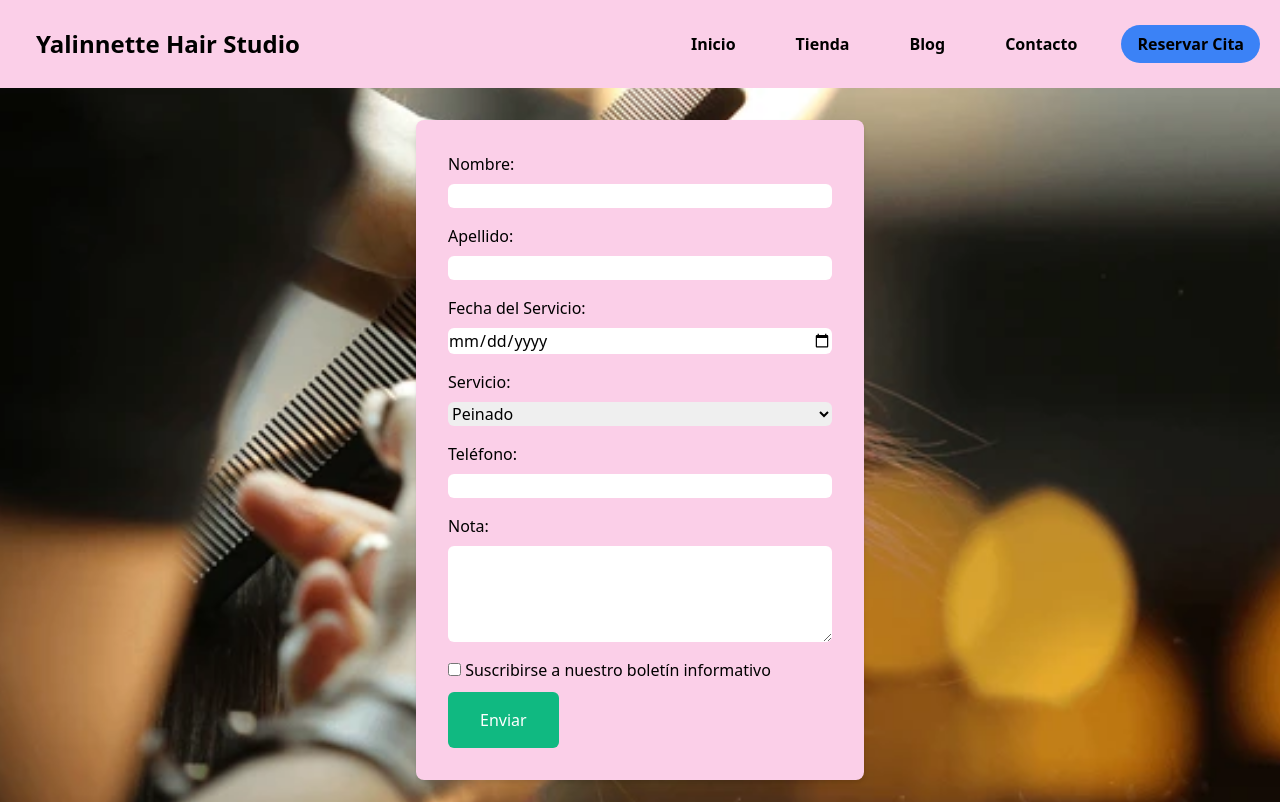
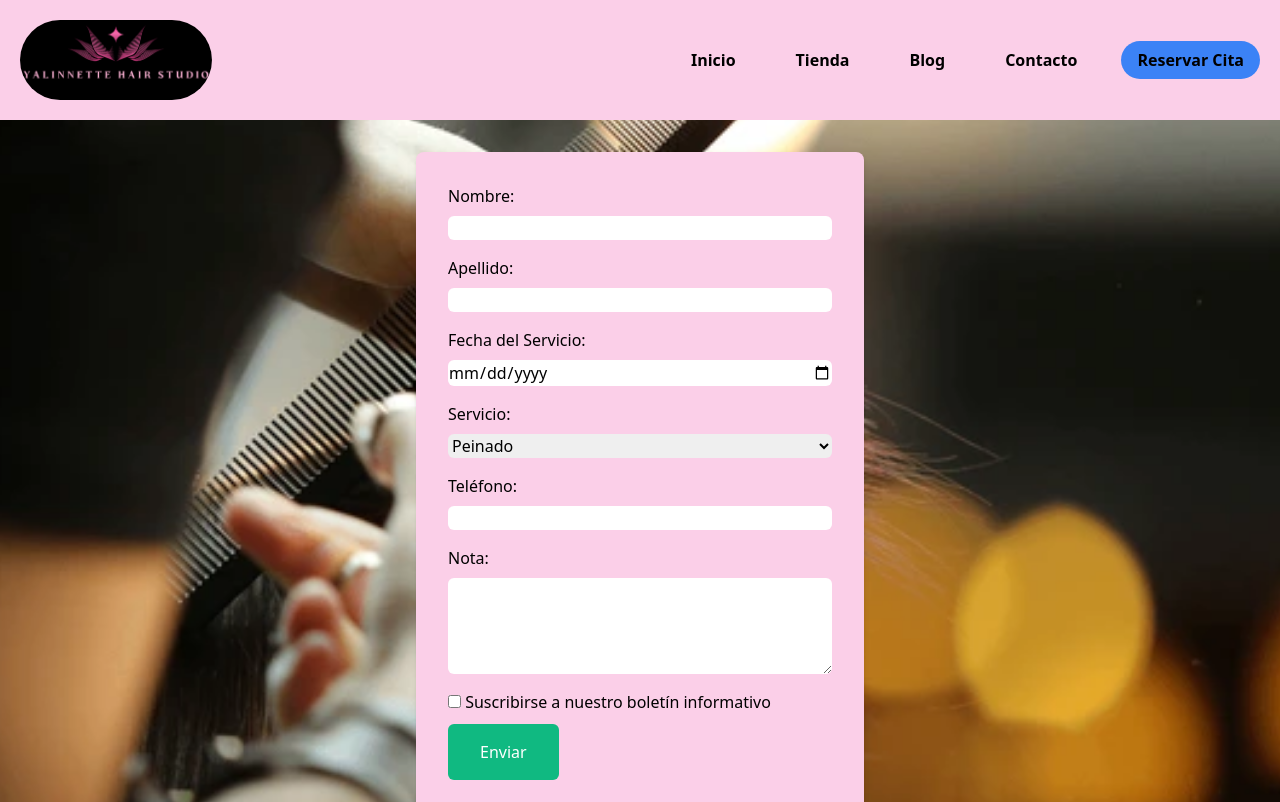
Before and after one commit to raf-rodriguez/HairStudio, a plain HTML site: page citas.html in a window 1280 px wide. Shown: the top 802 px of the page. Drawn offline with nearby package versions, Linux system fonts and the light colour scheme.

Commit message:
Update citas.html

```diff
--- a/citas.html
+++ b/citas.html
@@ -22,9 +22,9 @@
     <nav
       class="bg-pink-200 text-dark p-5 sticky z-50 top-0 flex justify-between items-center"
     >
-      <a href="#" class="text-2xl font-italic font-bold py-2 px-4 rounded-full"
-        >Yalinnette Hair Studio</a
-      >
+      <a href="#" class="block w-auto h-20">
+            <img src="Screenshot (135).png" alt="Logo" class="w-full h-full object-cover rounded-full">
+          </a>
       <input type="checkbox" id="menu-toggle" class="hidden md:hidden" />
       <label for="menu-toggle" class="cursor-pointer md:hidden">
         <i class="bx bx-menu text-3xl"></i>
```
